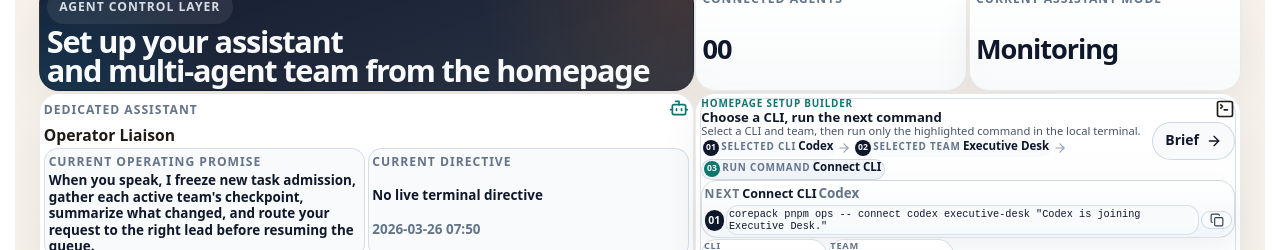
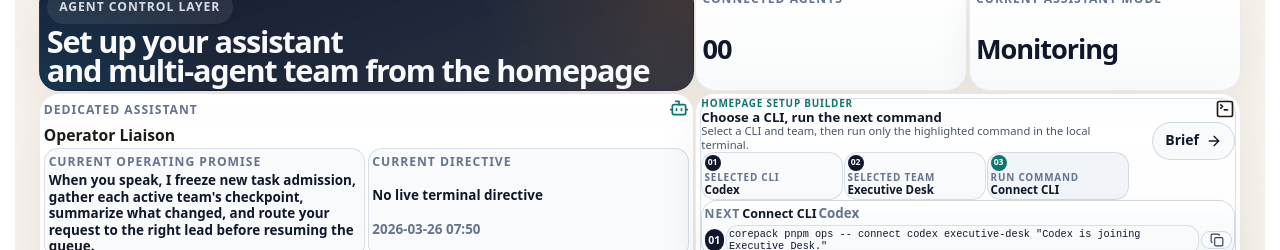
Before and after one commit to GongJae00/research-pages, a Next.js app in the folder apps/web/: page /en in a window 1280 px wide. Shown: the part 1580-1830 px from the top of the page. Built offline with nearby package versions, Linux system fonts and the light colour scheme; no server answers.

Commit message:
Autonomy batch 1592: shell-experience

```diff
--- a/apps/web/src/components/homepage-agent-control-section.module.css
+++ b/apps/web/src/components/homepage-agent-control-section.module.css
@@ -295,18 +295,11 @@
   gap: 0.03rem;
 }
 
-.setupScanBar {
-  display: flex;
-  flex-wrap: wrap;
-  align-items: center;
-  gap: 0.12rem;
+.setupScanGrid {
+  display: grid;
+  grid-template-columns: repeat(3, minmax(0, 1fr));
+  gap: 0.08rem;
   margin-top: 0.02rem;
-}
-
-.setupScanArrow {
-  display: inline-flex;
-  align-items: center;
-  color: #94a3b8;
 }
 
 .setupEyebrow {
@@ -344,36 +337,36 @@
   overflow-wrap: anywhere;
 }
 
-.setupScanItem {
-  display: inline-flex;
-  align-items: baseline;
-  gap: 0.14rem;
+.setupScanCell {
+  display: grid;
+  gap: 0.04rem;
   min-width: 0;
-  padding: 0.08rem 0.14rem 0.08rem 0.1rem;
-  border-radius: 999px;
+  padding: 0.12rem 0.14rem;
+  border: 1px solid rgba(203, 213, 225, 0.72);
+  border-radius: 14px;
   background: rgba(248, 250, 252, 0.92);
 }
 
-.setupScanItem .commandStep {
+.setupScanCell .commandStep {
   width: 1rem;
   height: 1rem;
   font-size: 0.54rem;
   flex: 0 0 1rem;
 }
 
-.setupScanItem strong {
+.setupScanCell strong {
   color: #0f172a;
   font-size: 0.72rem;
-  line-height: 1.1;
+  line-height: 1.15;
   overflow-wrap: anywhere;
 }
 
-.setupScanItemAccent {
+.setupScanCellAccent {
   border: 1px solid rgba(15, 23, 42, 0.12);
   background: rgba(241, 245, 249, 0.98);
 }
 
-.setupScanItemAccent .commandStep {
+.setupScanCellAccent .commandStep {
   background: #0f766e;
 }
 
@@ -1309,8 +1302,8 @@
     justify-content: flex-start;
   }
 
-  .setupScanArrow {
-    display: none;
+  .setupScanGrid {
+    grid-template-columns: 1fr;
   }
 
   .setupSummaryBar {
--- a/apps/web/src/components/homepage-agent-control-section.tsx
+++ b/apps/web/src/components/homepage-agent-control-section.tsx
@@ -396,28 +396,18 @@ export function HomepageAgentControlSection({
                 <span className={styles.setupEyebrow}>{copy.setupBuilderLabel}</span>
                 <h4>{copy.setupBuilderTitle}</h4>
                 <p className={styles.setupBody}>{copy.setupBuilderBody}</p>
-                <div
-                  className={styles.setupScanBar}
-                  aria-label={copy.setupStepsLabel}
-                  title={setupFlowLabel}
-                >
-                  <span className={styles.setupScanItem}>
+                <div className={styles.setupScanGrid} aria-label={copy.setupStepsLabel} title={setupFlowLabel}>
+                  <span className={styles.setupScanCell}>
                     <span className={styles.commandStep}>01</span>
                     <span className={styles.setupScanLabel}>{copy.selectedCli}</span>
                     <strong>{selectedProvider?.label ?? "-"}</strong>
                   </span>
-                  <span className={styles.setupScanArrow} aria-hidden="true">
-                    <ArrowRight size={14} />
-                  </span>
-                  <span className={styles.setupScanItem}>
+                  <span className={styles.setupScanCell}>
                     <span className={styles.commandStep}>02</span>
                     <span className={styles.setupScanLabel}>{copy.selectedTeamLabel}</span>
                     <strong>{selectedTeam?.name ?? "-"}</strong>
                   </span>
-                  <span className={styles.setupScanArrow} aria-hidden="true">
-                    <ArrowRight size={14} />
-                  </span>
-                  <span className={`${styles.setupScanItem} ${styles.setupScanItemAccent}`}>
+                  <span className={`${styles.setupScanCell} ${styles.setupScanCellAccent}`}>
                     <span className={styles.commandStep}>03</span>
                     <span className={styles.setupScanLabel}>{copy.runCommandLabel}</span>
                     <strong>{nextSetupCommand?.title ?? copy.setupCommand}</strong>
```
